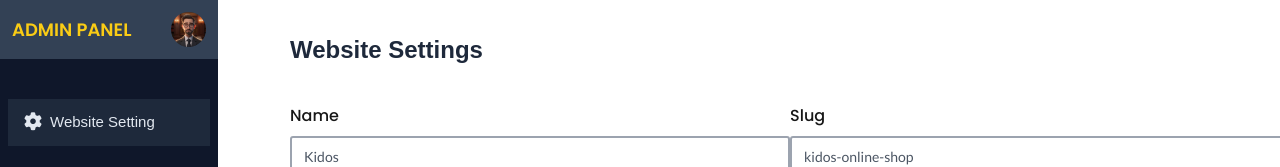
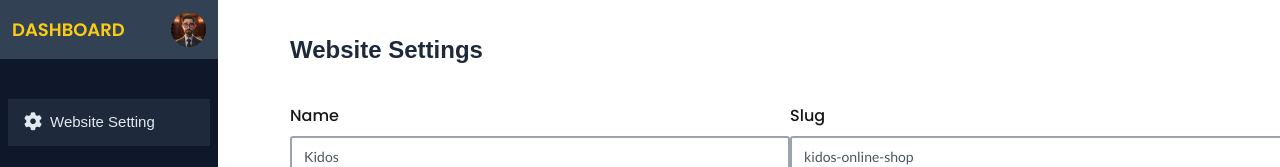
Before and after one commit to hasan-mahbub234/ecommerce-admin-panel-next.js, a Next.js app: page / in a window 1280 px wide. Shown: the top 167 px of the page. Built offline with nearby package versions, Linux system fonts and the light colour scheme.

Commit message:
commit from mahbub

```diff
--- a/components/Sidebar.js
+++ b/components/Sidebar.js
@@ -12,7 +12,7 @@ function Sidebar() {
       {/* Heading */}
       <div className="flex flex-row items-center justify-between px-3 py-3 bg-slate-700">
         <h2 className="text-yellow-400 font-poppins font-semibold text-[18px] uppercase">
-          Admin panel
+          Dashboard
         </h2>
 
         {/* Profile Image Container */}
```
